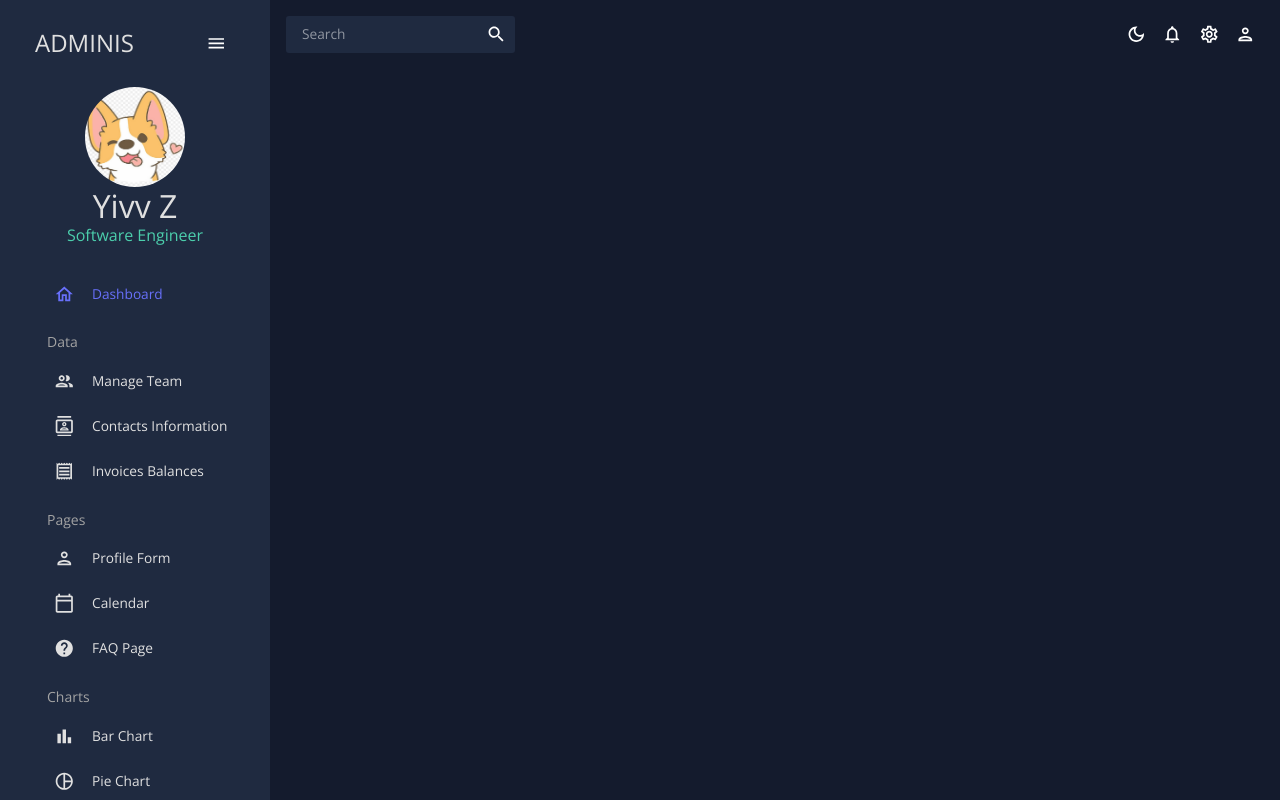
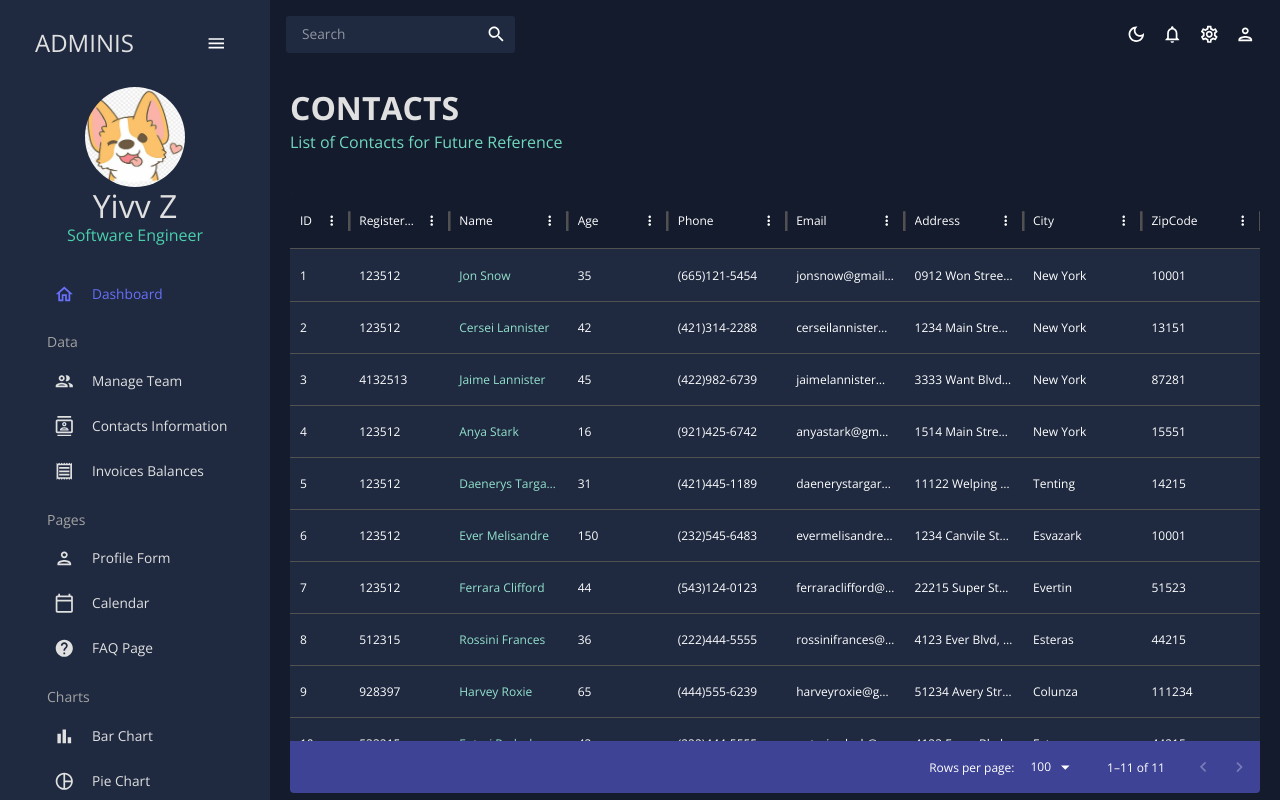
Before and after one commit to yivvm/Project-Dashboard, a React (Create React App) app: page /contacts in a window 1280 px wide. Built offline with nearby package versions, Linux system fonts and the light colour scheme.

Commit message:
create Contacts page

```diff
--- a/src/App.js
+++ b/src/App.js
@@ -5,8 +5,8 @@
 import Sidebar from "./scenes/global/Sidebar";
 import Dashboard from "./scenes/dashboard";
 import Team from "./scenes/team";
+import Contacts from "./scenes/contacts";
 // import Invoices from "./scenes/invoices";
-// import Contacts from "./scenes/contacts";
 // import Bar from "./scenes/bar";
 // import Form from "./scenes/form";
 // import Line from "./scenes/line";
@@ -29,8 +29,8 @@
             <Routes>
               <Route path="/" element={<Dashboard />} />
               <Route path="/team" element={<Team />} />
+              <Route path="/contacts" element={<Contacts />} />
               {/* <Route path="/invoices" element={<Invoices />} /> */}
-              {/* <Route path="/contacts" element={<Contacts />} /> */}
               {/* <Route path="/bar" element={<Bar />} /> */}
               {/* <Route path="/form" element={<Form />} /> */}
               {/* <Route path="/line" element={<Line />} /> */}
--- /dev/null
+++ b/src/scenes/contacts/index.jsx
@@ -0,0 +1,95 @@
+import { Box, useTheme } from '@mui/material'
+import { DataGrid, GridToolbar } from '@mui/x-data-grid'
+import { tokens } from '../../theme'
+import { mockDataContacts } from '../../data/mockData'
+import Header from '../../components/Header'
+
+export default function Contacts() {
+    const theme = useTheme()
+    const colors = tokens(theme.palette.mode)
+
+    const columns = [
+        { field: "id", headerName: "ID", flex: 0.5 },
+        { field: "registrarId", headerName: "Register ID" },
+        {
+            field: "name",
+            headerName: "Name",
+            flex: 1,
+            cellClassName: "name-column--cell",
+        },
+        {
+            field: "age",
+            headerName: "Age",
+            type: "number",
+            headerAlign: "left",
+            align: "left",
+        },
+        {
+            field: "phone",
+            headerName: "Phone",
+            flex: 1,
+        },
+        {
+            field: "email",
+            headerName: "Email",
+            flex: 1,
+        },
+        {
+            field: "address",
+            headerName: "Address",
+            flex: 1,
+        },
+        {
+            field: "city",
+            headerName: "City",
+            flex: 1,
+        },
+        {
+            field: "zipCode",
+            headerName: "ZipCode",
+            flex: 1,
+        },
+    ]
+
+  return (
+    <Box m="20px">
+      <Header title="CONTACTS" subtitle="List of Contacts for Future Reference" />
+      <Box
+        m="40px 0 0 0"
+        height="75vh"
+        sx={{
+            "& .MuiDataGrid-root": {
+                border: "none"
+            },
+            "& .MuiDataGrid-cell": {
+                borderTop: "none",
+                borderBottom: "none"
+            },
+            "& .name-column--cell": {
+                color: colors.greenAccent[300]
+            },
+            "& .MuiDataGrid-columnHeaders": {
+                backgroundColor: colors.greenAccent[700],
+                borderBottom: "none"
+            },
+            "& .MuiDataGrid-virtualScroller": {
+                backgroundColor: colors.primary[400]
+            },
+            "& .MuiDataGrid-footerContainer": {
+                borderTop: "none",
+                backgroundColor: colors.blueAccent[700]
+            },
+            "& .MuiDataGrid-toolbarContainer .MuiButton-text": {
+                color: `${colors.grey[100]} !important`,
+            }
+        }}
+      >
+        <DataGrid
+            rows={mockDataContacts}
+            columns={columns}
+            components={{ Toolbar: GridToolbar }} // ????? https://mui.com/x/react-data-grid/components/
+        />
+      </Box>
+    </Box>
+  )
+}
--- a/src/scenes/team/index.jsx
+++ b/src/scenes/team/index.jsx
@@ -92,11 +92,13 @@
             "& .MuiDataGrid-virtualScroller": {
                 backgroundColor: colors.primary[400]
             },
-
             "& .MuiDataGrid-footerContainer": {
                 borderTop: "none",
                 backgroundColor: colors.blueAccent[700]
-            }
+            },
+            "& .MuiCheckbox-root": {
+                color: `${colors.greenAccent[200]} !important`,
+            },
         }}
       >
         <DataGrid
```
